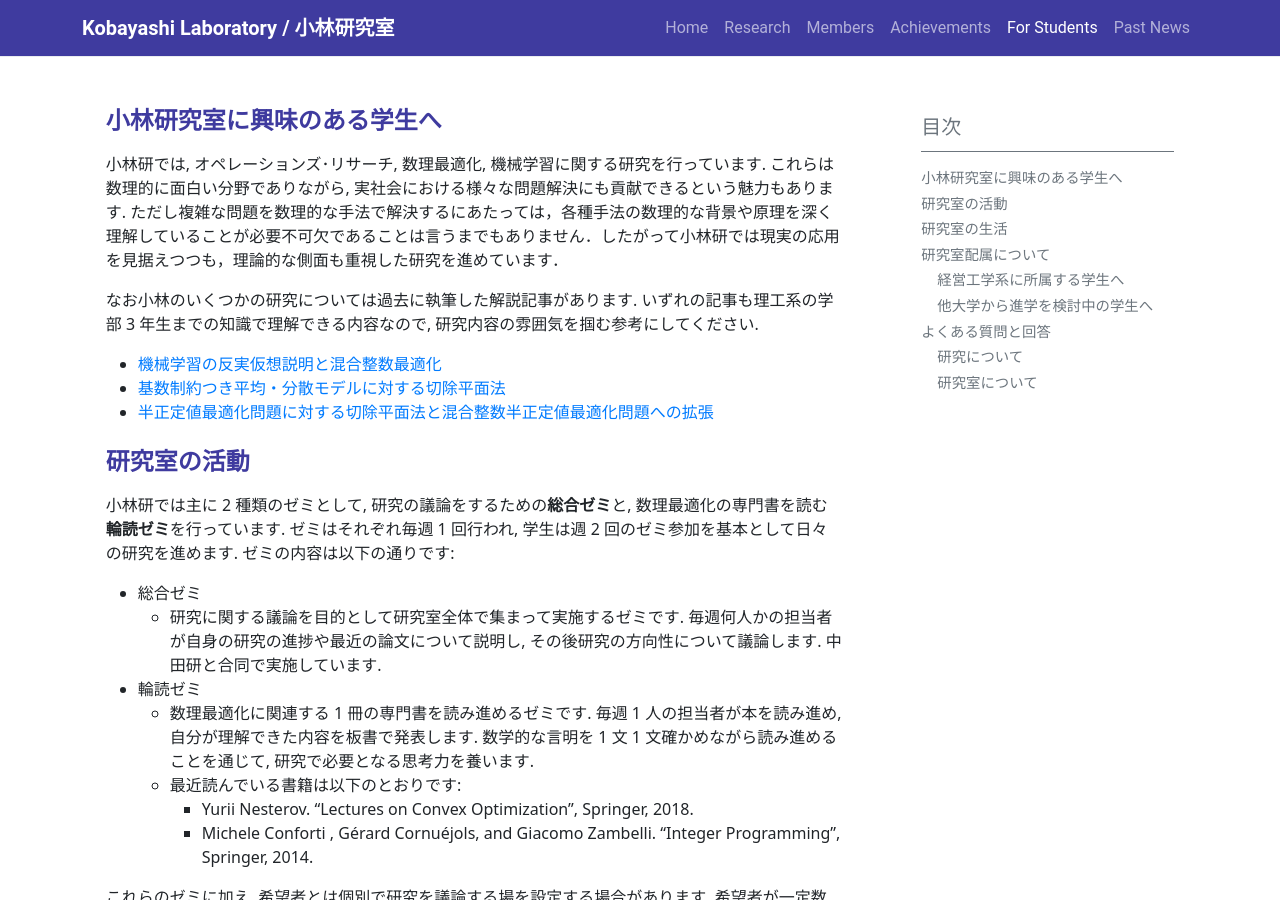
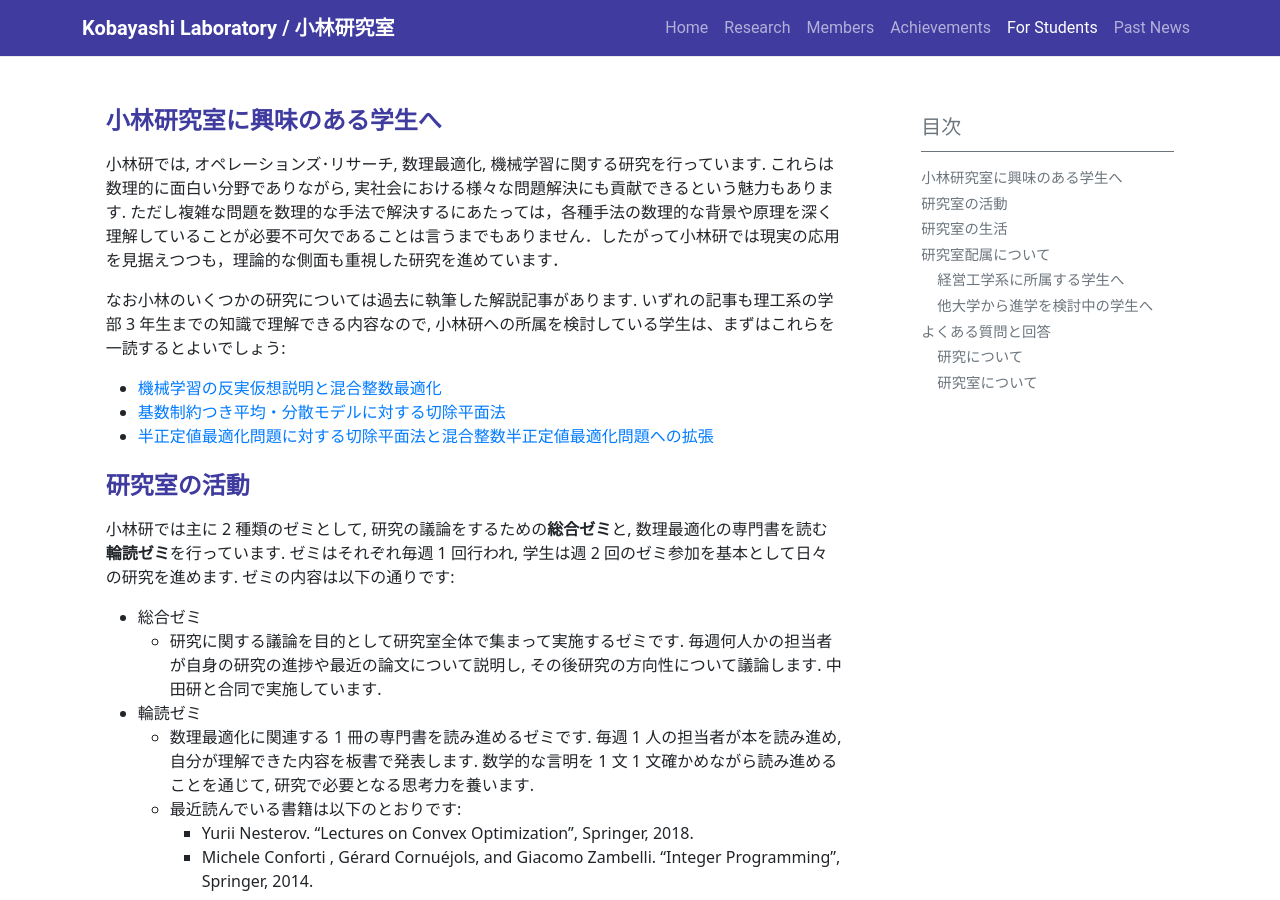
Before and after one commit to isct-koba-lab/isct-koba-lab.github.io, a Jekyll site: the page built from pages/for-students.md, in a window 1280 px wide and 900 px high. Built offline with Jekyll 4.4.1, drawn with Linux system fonts in a browser that asks for light colours.

Commit message:
update for-student

```diff
--- a/pages/for-students.md
+++ b/pages/for-students.md
@@ -9,7 +9,7 @@ toc: true
 
 小林研では, オペレーションズ･リサーチ, 数理最適化, 機械学習に関する研究を行っています. これらは数理的に面白い分野でありながら, 実社会における様々な問題解決にも貢献できるという魅力もあります. ただし複雑な問題を数理的な手法で解決するにあたっては，各種手法の数理的な背景や原理を深く理解していることが必要不可欠であることは言うまでもありません．したがって小林研では現実の応用を見据えつつも，理論的な側面も重視した研究を進めています．
 
-なお小林のいくつかの研究については過去に執筆した解説記事があります. いずれの記事も理工系の学部 3 年生までの知識で理解できる内容なので, 研究内容の雰囲気を掴む参考にしてください.
+なお小林のいくつかの研究については過去に執筆した解説記事があります. いずれの記事も理工系の学部 3 年生までの知識で理解できる内容なので, 小林研への所属を検討している学生は、まずはこれらを一読するとよいでしょう:
 - [機械学習の反実仮想説明と混合整数最適化](https://orsj.org/wp-content/corsj/or69-3/or69_3_143.pdf)
 - [基数制約つき平均・分散モデルに対する切除平面法](https://orsj.org/wp-content/corsj/or67-7/or67_7_360.pdf)
 - [半正定値最適化問題に対する切除平面法と混合整数半正定値最適化問題への拡張](https://orsj.org/wp-content/corsj/or65-12/or65_12_656.pdf)
```
